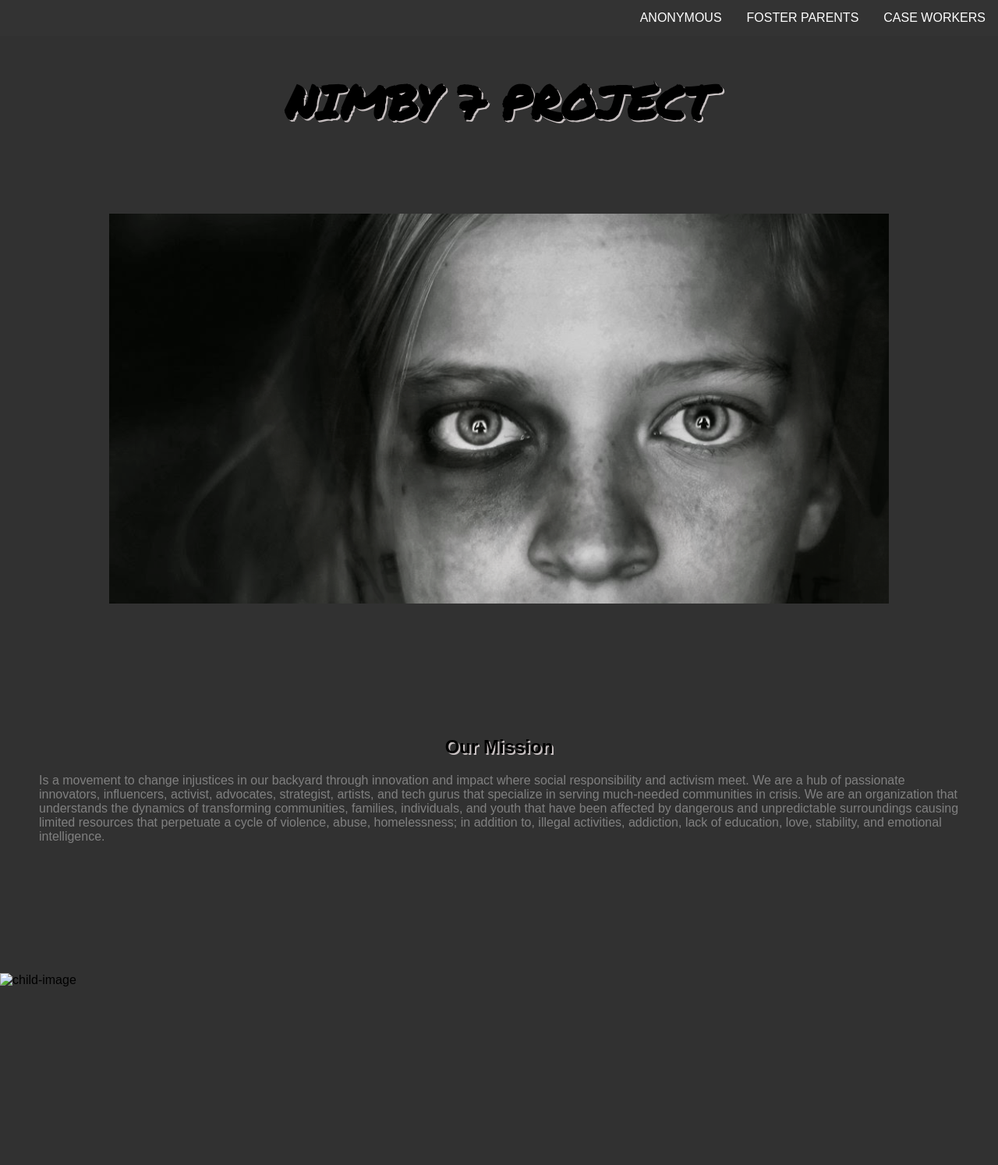
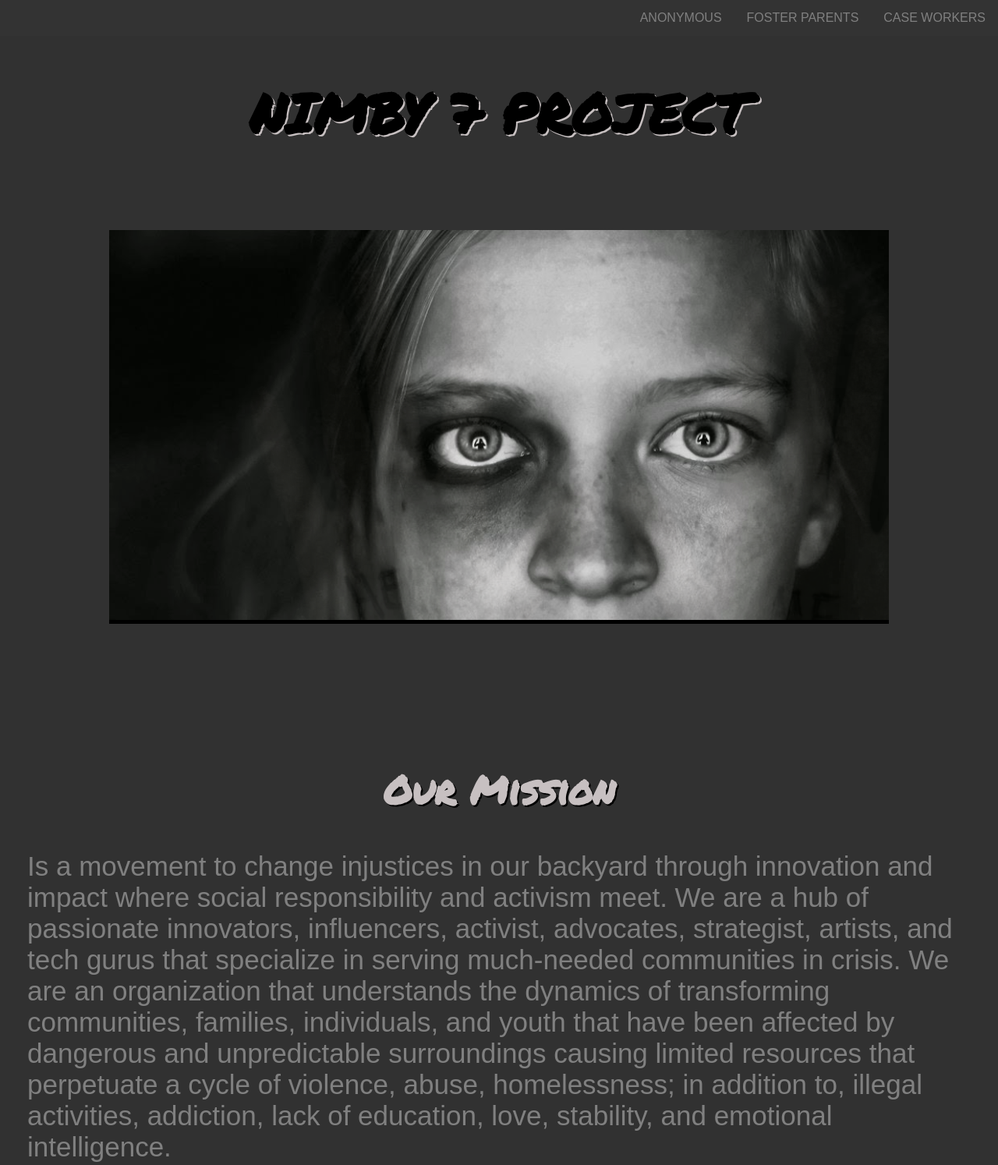
Before and after one commit to Yaretas/NIMBY7-Project, a plain HTML site: page index.html in a window 1280 px wide. Shown: the top 1494 px of the page at 78% size. Before the commit the page ends 1266 px from the top, so only its background shows below. Drawn offline with Linux system fonts and the light colour scheme.

Commit message:
images changes

```diff
--- a/css/style.css
+++ b/css/style.css
@@ -19,7 +19,7 @@ html, body{
 
 .nav-bar li a {
     display: block;
-    color: white;
+    color: grey;
     text-align: center;
     padding: 14px 16px;
     text-decoration: none;
@@ -29,7 +29,7 @@ html, body{
 /* slideshow------------------- */
 .slide-showcase h1{
     font-family: 'Permanent Marker', cursive;
-    font-size: 60px;
+    font-size: 70px;
     text-shadow: 2px 2px rgb(199, 192, 193);
     text-align: center;
 }
@@ -42,6 +42,9 @@ html, body{
     background-repeat: no-repeat;
     margin: 100px auto;
     animation: slide 20s infinite;
+}
+.slider{
+    border-bottom: 5px solid black;
 }
 
 @keyframes slide {
@@ -61,12 +64,22 @@ html, body{
 
 /* about-us------ */
 .about-us  {
-    padding: 50px;
+    padding: 35px;
     margin: 100px auto;
     color: grey;
+    font-size: 35px;
 }
 .about-us h2 {
-    color: black;
+    font-family: 'Permanent Marker', cursive;
+    font-size: 50px;
+    color: rgb(199, 192, 193);
     text-align: center;
-    text-shadow: 2px 2px rgb(199, 192, 193);
+    text-shadow: 2px 2px black ;
 }
+
+.faqs-area img{
+   width: 100%;
+   height: 300px;
+   margin: 0;
+   padding: 10px;
+}
--- a/index.html
+++ b/index.html
@@ -27,7 +27,7 @@
             We are an organization that understands the dynamics of transforming communities, families, individuals, and youth that have been affected by dangerous and unpredictable surroundings causing limited resources that perpetuate a cycle of violence, abuse, homelessness; in addition to, illegal activities, addiction, lack of education, love, stability, and emotional intelligence.</p>
     </section>
     <section class="faqs-area">
-        <img src="" alt="child-image">
+        <img src="img/bottomPage.png" alt="child-image">
 
     </section>
 </body>
```
Also changed, not shown: img/bottomPage.png (added), 2 other files.
